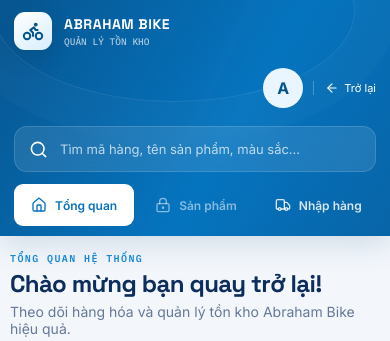
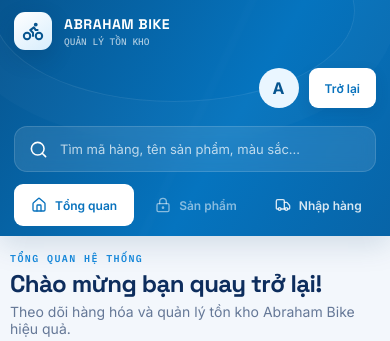
Before and after one commit to NguyenPhust9/abraham_inventory, a Flask app: page /admin in a window 390 px wide; the page is wider, and only the part inside the window is pictured. Shown: the top 341 px of that part. Run offline with Flask 3, Linux system fonts and the light colour scheme; the visitor is signed in with stand-in values (Sample User, id 1).

Commit message:
Fix admin mobile overflow and restyle back button

```diff
--- a/static/style.css
+++ b/static/style.css
@@ -33,6 +33,7 @@
 }
 
 *{box-sizing:border-box;}
+html,body{max-width:100%;overflow-x:hidden;}
 html,body{margin:0;padding:0;}
 html{scroll-behavior:smooth;}
 body{
@@ -840,9 +841,9 @@ tbody tr:hover{background:rgba(201,21,34,.018);}
 .account-avatar{width:40px;height:40px;display:grid;place-items:center;border-radius:50%;background:#eaf6ff;color:#07558f;font-weight:800;}
 .account-copy{display:flex;flex-direction:column;gap:2px;}
 .account-copy strong{font-size:13px;}.account-copy small{font-size:10px;color:rgba(255,255,255,.70);}
-.account-back{display:inline-flex;align-items:center;gap:5px;font-size:11px;color:#fff;text-decoration:none;border-left:1px solid rgba(255,255,255,.25);padding-left:11px;white-space:nowrap;}
-.account-back svg{width:14px;height:14px;}
-.account-back:hover,.account-logout:hover{text-decoration:underline;}
+.account-back{height:42px;display:inline-flex;align-items:center;justify-content:center;padding:0 17px;border-radius:9px;background:#fff;color:#0872bd;font-size:12px;font-weight:600;text-decoration:none;white-space:nowrap;box-shadow:0 5px 14px rgba(0,45,82,.12);}
+.account-back:hover{background:#eef8ff;}
+.account-logout:hover{text-decoration:underline;}
 .account-logout{font-size:11px;color:#fff;text-decoration:none;border-left:1px solid rgba(255,255,255,.25);padding-left:11px;}
 .admin-main-nav{position:relative;z-index:2;width:min(1480px,100%);margin:0 auto;display:flex;gap:4px;padding:0 24px 10px;overflow-x:auto;scrollbar-width:none;}
 .admin-main-nav::-webkit-scrollbar{display:none;}
@@ -892,7 +893,7 @@ tbody tr:hover{background:rgba(201,21,34,.018);}
 .icon-title>svg{width:19px;height:19px;color:#1687f8;stroke-width:2;}
 
 @media(max-width:1100px){.quick-grid{grid-template-columns:repeat(3,1fr)}.admin-page .stats-grid{grid-template-columns:repeat(2,1fr)}.admin-global-search{width:min(390px,35vw)}.account-copy{display:none}}
-@media(max-width:760px){.admin-page .admin-nav{flex-wrap:wrap;padding:12px 14px}.admin-global-search{order:3;width:100%}.admin-account{margin-left:auto}.account-logout{display:none}.admin-main-nav{padding:0 14px 10px}.admin-page .admin-content{width:min(100% - 20px,1480px);padding-top:18px}.dashboard-welcome{align-items:flex-start;flex-direction:column}.today-card{width:100%;min-width:0}.overview-grid{grid-template-columns:1fr}.management-heading>span{display:none}.admin-page .admin-price-tabs{margin-top:0}.admin-page .stat-card{min-height:108px;padding:16px}.quick-grid{grid-template-columns:repeat(2,1fr)}}
+@media(max-width:760px){.admin-page{width:100%;max-width:100%;overflow-x:hidden}.admin-page .admin-nav{width:100%;max-width:100%;flex-wrap:wrap;padding:12px 14px}.admin-global-search{order:3;width:100%}.admin-account{margin-left:auto}.account-back{height:40px;padding:0 16px}.account-logout{display:none}.admin-main-nav{width:100%;max-width:100%;overscroll-behavior-x:contain;padding:0 14px 10px}.admin-page .admin-content{width:min(100% - 20px,1480px);padding-top:18px}.dashboard-welcome{align-items:flex-start;flex-direction:column}.today-card{width:100%;min-width:0}.overview-grid{grid-template-columns:1fr}.management-heading>span{display:none}.admin-page .admin-price-tabs{margin-top:0}.admin-page .stat-card{min-height:108px;padding:16px}.quick-grid{grid-template-columns:repeat(2,1fr)}}
 @media(max-width:480px){.admin-page .stats-grid{grid-template-columns:1fr}.quick-grid{grid-template-columns:1fr}.quick-card{min-height:130px}.admin-page .admin-brand-copy strong{font-size:14px}.admin-page .admin-tag{display:none}.admin-page .stat-value{font-size:27px}}
 
 /* ---------- Purchase receipt module ---------- */
--- a/templates/base.html
+++ b/templates/base.html
@@ -9,7 +9,7 @@
 <link rel="preconnect" href="https://fonts.googleapis.com">
 <link rel="preconnect" href="https://fonts.gstatic.com" crossorigin>
 <link href="https://fonts.googleapis.com/css2?family=Space+Grotesk:wght@500;600;700&family=Inter:wght@400;500;600;700&family=IBM+Plex+Mono:wght@500;600&display=swap" rel="stylesheet">
-<link rel="stylesheet" href="{{ url_for('static', filename='style.css') }}?v=25">
+<link rel="stylesheet" href="{{ url_for('static', filename='style.css') }}?v=26">
 {% block head %}{% endblock %}
 </head>
 <body>
--- a/templates/dashboard.html
+++ b/templates/dashboard.html
@@ -28,7 +28,7 @@
       <div class="admin-account">
         <span class="account-avatar">A</span>
         <span class="account-copy"><strong>Quản trị viên</strong><small>Administrator</small></span>
-        <a class="account-back" href="{{ url_for('catalog') }}"><i data-lucide="arrow-left"></i>Trở lại</a>
+        <a class="account-back" href="{{ url_for('catalog') }}">Trở lại</a>
         <a class="account-logout" href="{{ url_for('admin_logout') }}">Đăng xuất</a>
       </div>
     </div>
```
